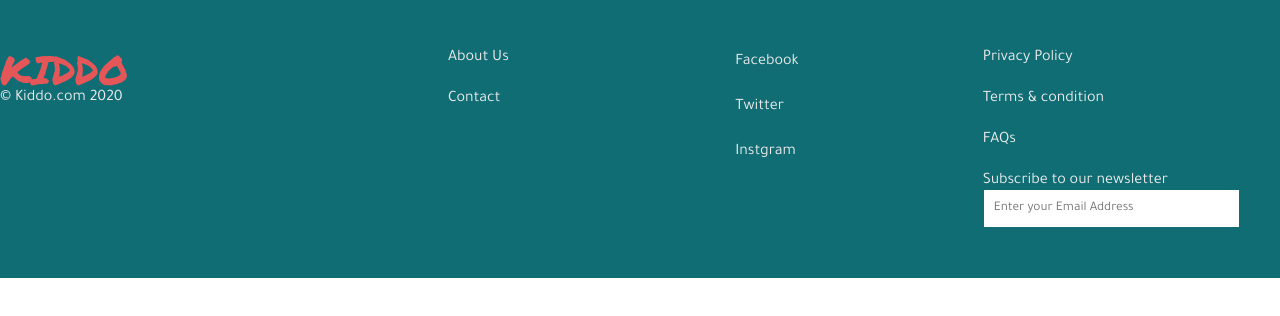
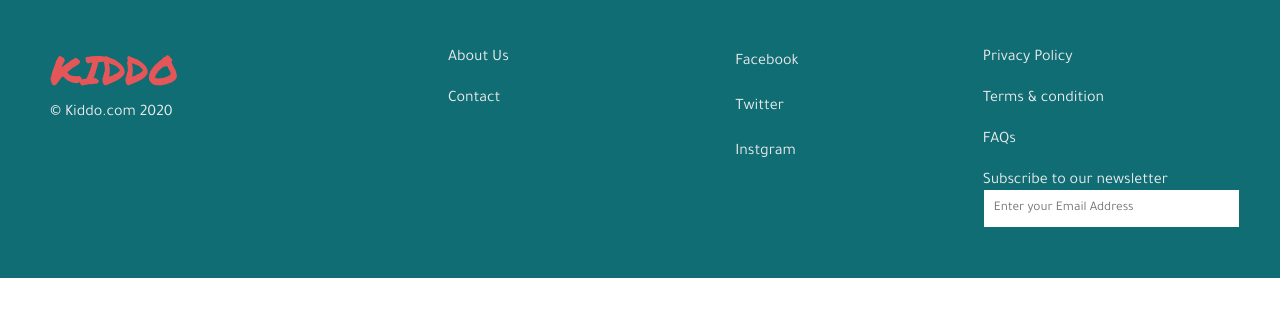
Before and after one commit to RanaMohamed/KiddoReact, a React (Create React App) app: page / in a window 1280 px wide. Shown: the top 316 px of the page. Built offline with nearby package versions, Linux system fonts and the light colour scheme; no server answers.

Commit message:
:lipstick: Fix Footer padding

```diff
--- a/src/css/main.css
+++ b/src/css/main.css
@@ -684,11 +684,13 @@ b {
     width: 35%;
     float: left;
     height: 100%;
-    display: block; }
+    display: block;
+    padding-left: 5rem; }
   .footer__Logo {
     font-family: "PermanentMarker";
     font-size: 4rem;
-    color: #e55658; }
+    color: #e55658;
+    padding-bottom: 1.5rem; }
   .footer__license {
     font-family: "Tajawal"; }
   .footer__third {
--- a/src/sass/layout/_footer.scss
+++ b/src/sass/layout/_footer.scss
@@ -15,11 +15,13 @@
     float: left;
     height: 100%;
     display: block;
+    padding-left: $spacing-lg;
   }
   &__Logo {
     font-family: $secondary-font;
     font-size: $font-size-lg;
     color: $color-1;
+    padding-bottom: $spacing-sm;
   }
   &__license {
     font-family: $primary-font;
@@ -32,6 +34,7 @@
     &:last-child() {
       margin-right: 0;
     }
+
     & > a {
       display: block;
       width: 100%;
```
